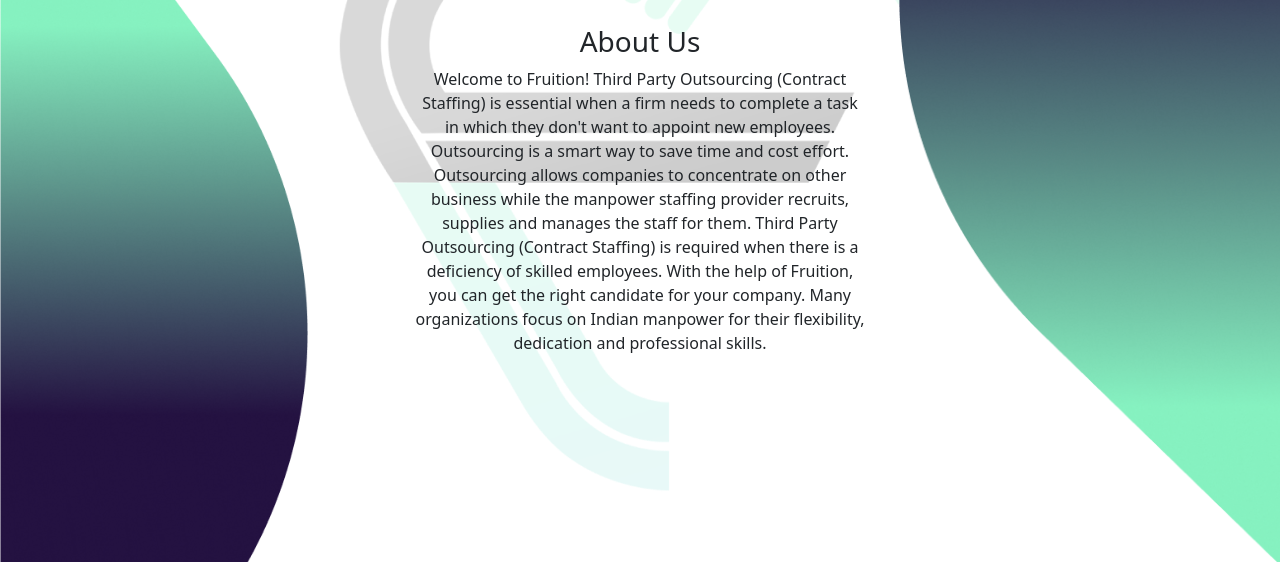
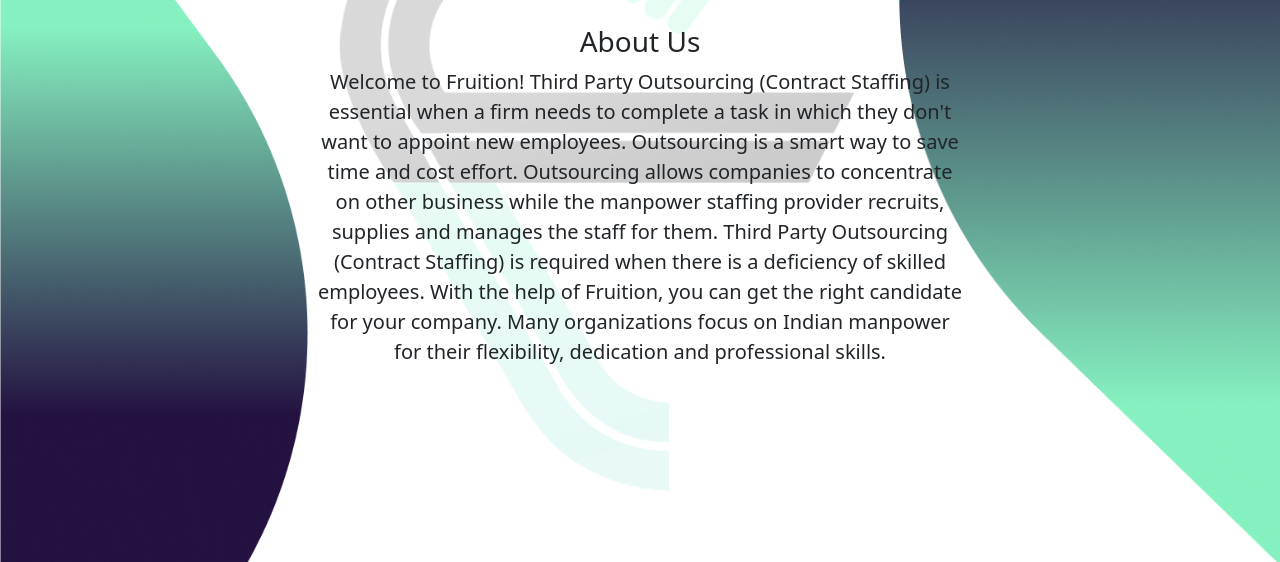
Before and after one commit to Khanisic/Fruitions, a plain HTML site: page index.html in a window 1280 px wide. Shown: the part 235-797 px from the top of the page. Drawn offline with nearby package versions, Linux system fonts and the light colour scheme.

Commit message:
Add files via upload

```diff
--- a/stylesz.css
+++ b/stylesz.css
@@ -65,14 +65,14 @@
     top: 30px;
 }
 .about{
-    width: 450px;
+    width: 650px;
     text-align: center;
     position: relative;
     margin: auto;
     top: 50px;
 }
 .about p{
-
+    font-size: 2.5vh;
 }
 
 /* left and write editor */
```
